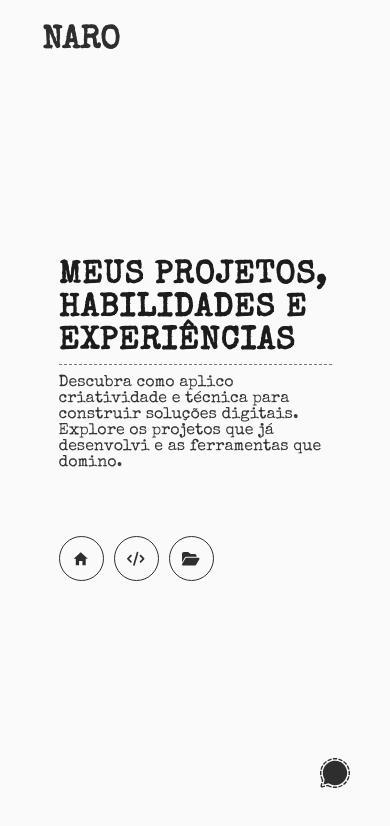
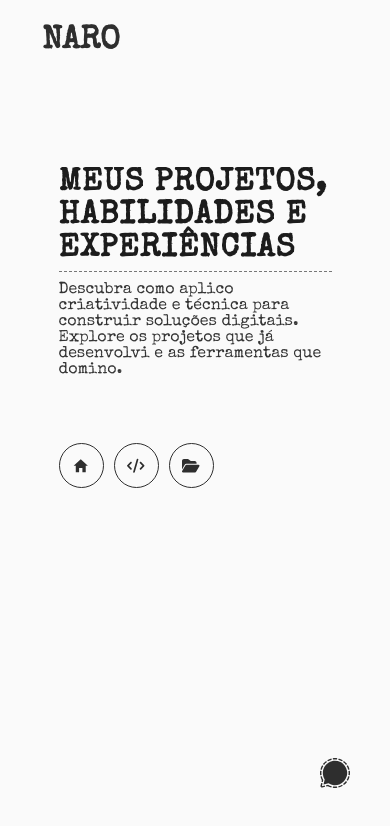
Before and after one commit to devnailsonrocha/portifolio, a React (Vite) app: page /navbar in a window 390 px wide. Shown: the top 826 px of the page. Built offline with nearby package versions, Linux system fonts and the light colour scheme.

Commit message:
Alteração no css do topo

```diff
--- a/src/components/Navbar/styles.module.css
+++ b/src/components/Navbar/styles.module.css
@@ -123,18 +123,42 @@
 
 @media screen and (max-width: 1023px) {
   .navbar {
+    display: flex;
+    flex-direction: column;
+    justify-content: flex-start;
+    align-items: flex-start;
     height: 60vh;
+    overflow-y: auto;
+    overflow-x: hidden;
+    scrollbar-width: none;
+    -ms-overflow-style: none;
   }
 }
 
 @media screen and (max-width: 767px) {
   .navbar {
+    display: flex;
+    flex-direction: column;
+    justify-content: flex-start;
+    align-items: flex-start;
     height: 60vh;
+    overflow-y: auto;
+    overflow-x: hidden;
+    scrollbar-width: none;
+    -ms-overflow-style: none;
   }
 }
 
 @media screen and (max-width: 480px) {
   .navbar {
+    display: flex;
+    flex-direction: column;
+    justify-content: flex-start;
+    align-items: flex-start;
     height: 60vh;
+    overflow-y: auto;
+    overflow-x: hidden;
+    scrollbar-width: none;
+    -ms-overflow-style: none;
   }
 }
```
